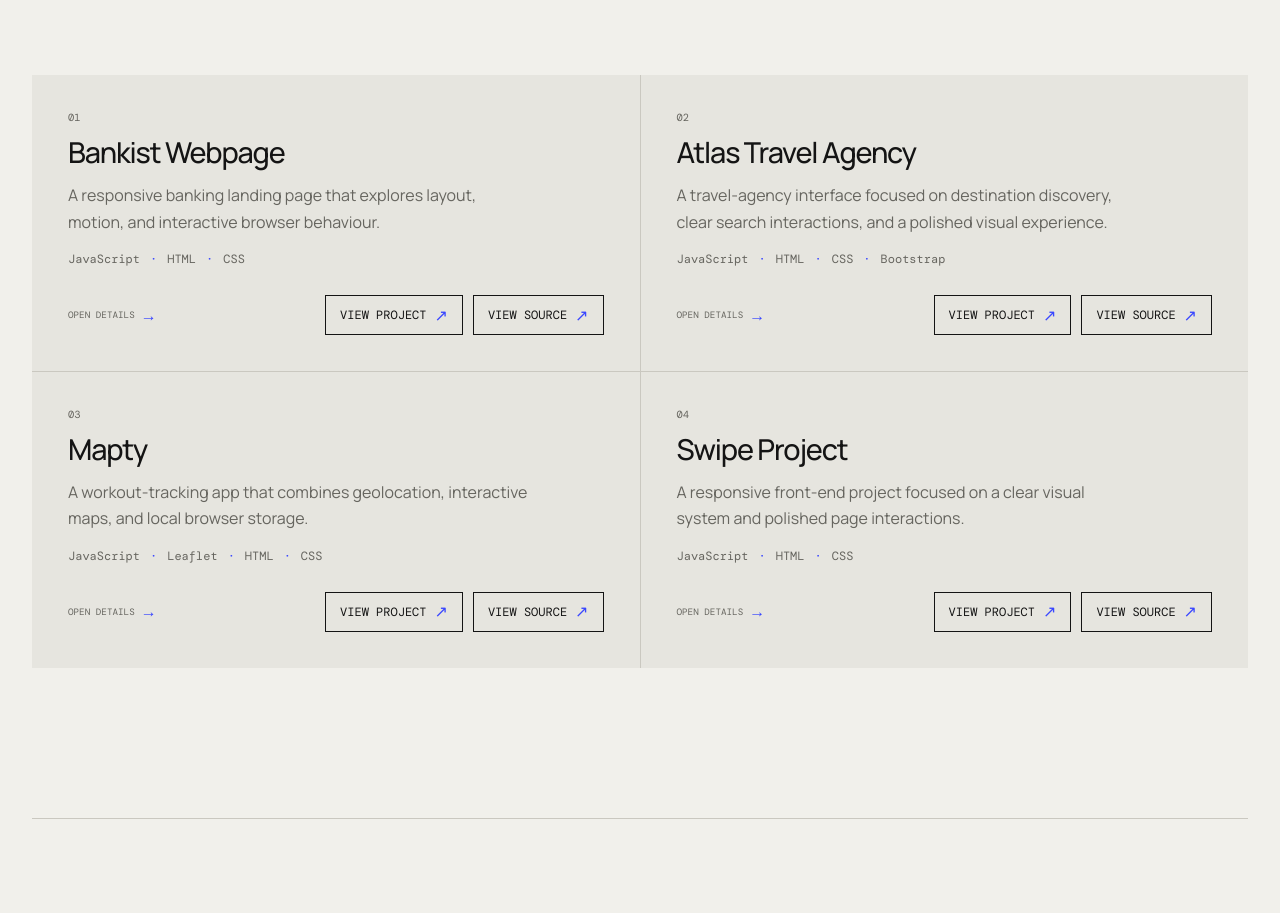
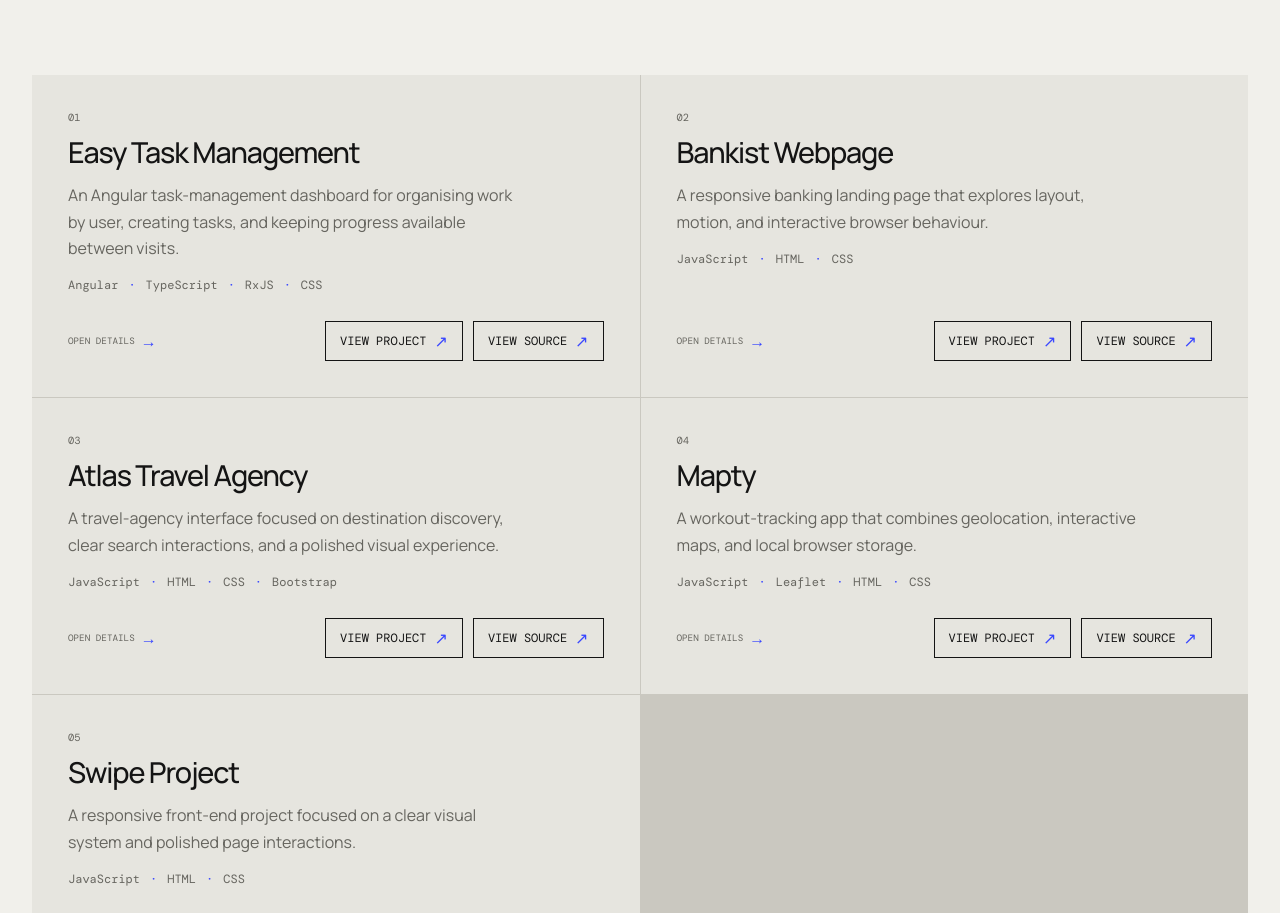
Before and after one commit to helderbadim/personal-portfolio, an Angular app: page / in a window 1280 px wide. Shown: the part 1124-2037 px from the top of the page. Built offline with nearby package versions, Linux system fonts and the light colour scheme; a web font is replaced by a local one.

Commit message:
feat: add Easy Task Management project

```diff
--- a/src/app/data/portfolio.data.ts
+++ b/src/app/data/portfolio.data.ts
@@ -19,6 +19,24 @@ export interface Project {
 }
 
 export const PROJECTS: readonly Project[] = [
+  {
+    title: 'Easy Task Management',
+    description:
+      'An Angular task-management dashboard for organising work by user, creating tasks, and keeping progress available between visits.',
+    built: [
+      'A user-focused dashboard that filters tasks by assignee and supports creating and completing work.',
+      'Reusable standalone Angular components with forms, modern control flow, and localStorage persistence.',
+    ],
+    learned: [
+      'How to organise feature state and shared behaviour through Angular services and component composition.',
+      'How Angular Forms, TypeScript, and browser storage work together to keep an interactive workflow reliable.',
+    ],
+    technologies: ['Angular', 'TypeScript', 'RxJS', 'CSS'],
+    liveUrl: 'https://helderbadim.github.io/Easy-Task-Management/',
+    previewUrl: 'project-easy-task.png',
+    mobilePreviewUrl: 'project-easy-task-mobile.png',
+    sourceUrl: 'https://github.com/helderbadim/Easy-Task-Management',
+  },
   {
     title: 'Bankist Webpage',
     description:
```
Also changed, not shown: public/project-easy-task-mobile.png (added), public/project-easy-task.png (added).
